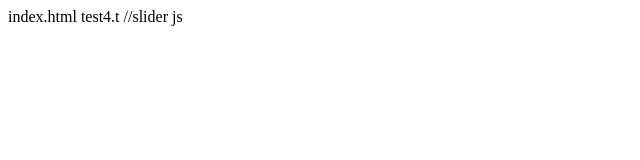
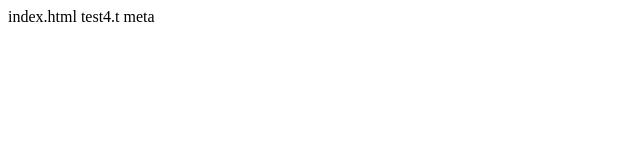
Before and after one commit to naman0410/repo4, a plain HTML site: page index.html in a window 1280 px wide. Shown: the full height of the page, 0-640 px from the left. Drawn offline with Linux system fonts and the light colour scheme.

Commit message:
Revert "intial commit"
This reverts commit b153c5bf1a5a8095b8190b206df0883358d889a6.

```diff
--- a/index.html
+++ b/index.html
@@ -2,5 +2,4 @@ index.html  test4.t
 <html>
   <tittle>
  <heading>
-
- //slider js
+ meta
--- a/menu.js
+++ /dev/null
@@ -1 +0,0 @@
-//slider.js
```
